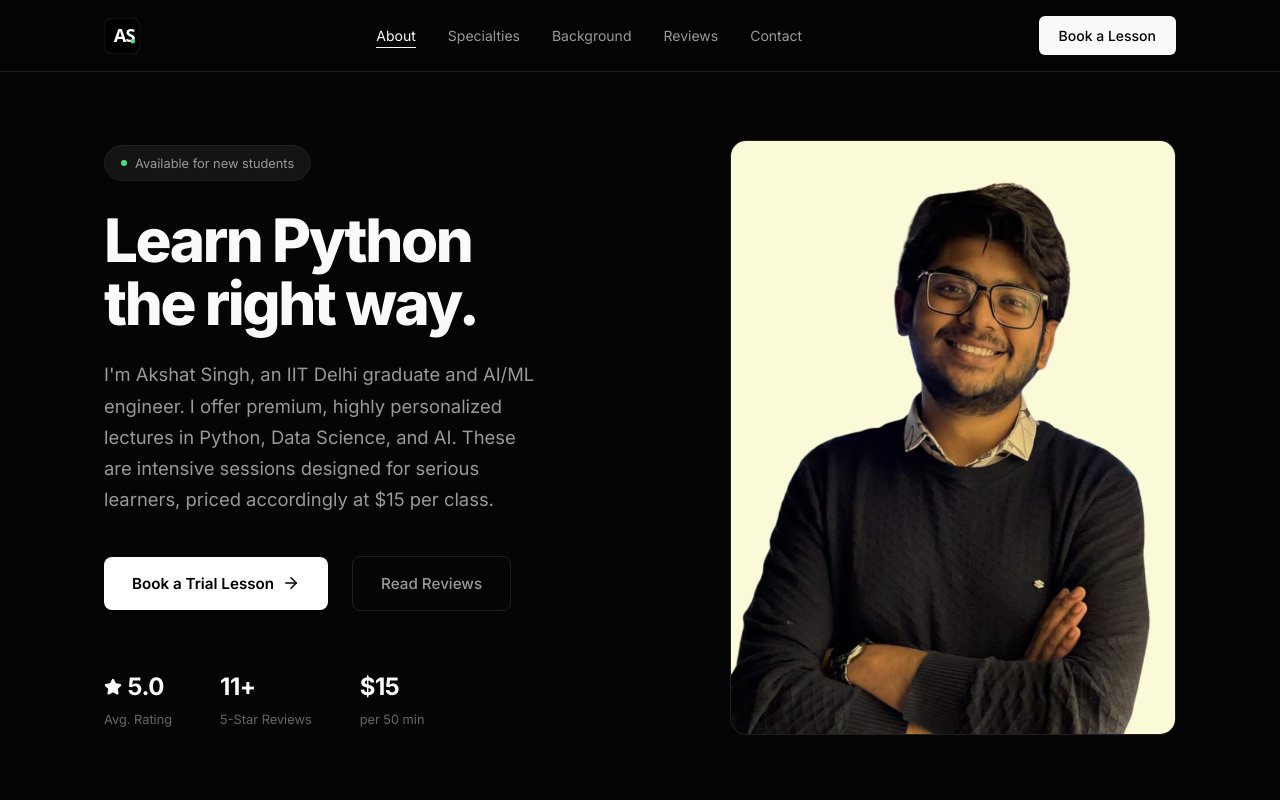
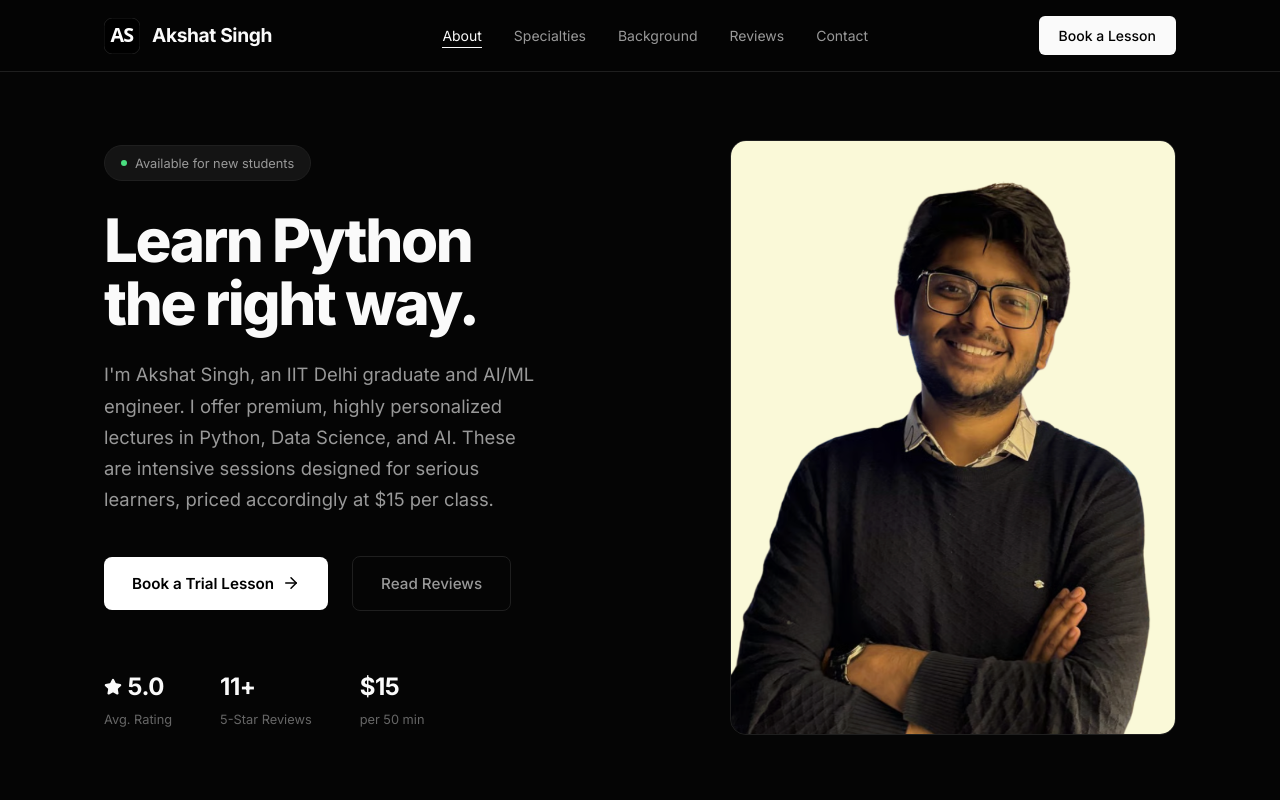
Before and after one commit to realakshatsingh/akshat-tutor-portfolio, a Next.js app: page / in a window 1280 px wide. Shown: the top 800 px of the page. Built offline with nearby package versions, Linux system fonts and the light colour scheme.

Commit message:
Update brand name to Akshat Singh in navbar and footer

```diff
--- a/app/opengraph-image.tsx
+++ b/app/opengraph-image.tsx
@@ -20,8 +20,8 @@ export default function Image() {
           fontFamily: 'sans-serif',
         }}
       >
-        <div style={{ display: 'flex', alignItems: 'flex-end', fontSize: 220, fontWeight: 900, letterSpacing: '-0.05em', color: 'white', marginBottom: '20px' }}>
-          AS<div style={{ width: 40, height: 40, borderRadius: 20, backgroundColor: '#4ade80', margin: '0 0 35px 15px' }}></div>
+        <div style={{ display: 'flex', alignItems: 'center', fontSize: 280, fontWeight: 900, letterSpacing: '-0.05em', color: 'white', marginBottom: '20px' }}>
+          AS
         </div>
         <div style={{ fontSize: 48, color: '#a0a0a0', fontWeight: 500, letterSpacing: '-0.02em' }}>
           Premium Python &amp; Data Science Tutor
--- a/app/page.tsx
+++ b/app/page.tsx
@@ -137,8 +137,9 @@ export default function Home() {
       {/* ─── NAV ─── */}
       <nav className="nav">
         <div className="nav-inner">
-          <a href="#" className="nav-brand" style={{ display: 'flex', alignItems: 'center', height: '36px' }}>
+          <a href="#" className="nav-brand" style={{ display: 'flex', alignItems: 'center', gap: '0.75rem', height: '36px', textDecoration: 'none', color: 'inherit' }}>
             <Logo />
+            <span>Akshat Singh</span>
           </a>
           <ul className="nav-links">
             {navItems.map((item) => (
@@ -425,7 +426,8 @@ export default function Home() {
         <div className="wrap footer">
           <div style={{ display: 'flex', alignItems: 'center', gap: '0.75rem' }}>
             <div style={{ height: '32px' }}><Logo /></div>
-            <span>© {new Date().getFullYear()} Akshat Singh</span>
+            <span style={{ fontWeight: 700, fontSize: '1.1rem', color: '#fff' }}>Akshat Singh</span>
+            <span style={{ marginLeft: '0.25rem' }}>© {new Date().getFullYear()}</span>
           </div>
           <span>Python & Data Science Tutor</span>
         </div>
--- a/components/Logo.tsx
+++ b/components/Logo.tsx
@@ -4,8 +4,7 @@ export default function Logo({ className }: { className?: string }) {
   return (
     <svg className={className} xmlns="http://www.w3.org/2000/svg" viewBox="0 0 512 512" style={{ width: 'auto', height: '100%' }}>
       <rect width="512" height="512" fill="#000000" rx="120" stroke="#333" strokeWidth="8"/>
-      <text x="140" y="340" fontFamily="system-ui, -apple-system, sans-serif" fontSize="260" fontWeight="900" fill="#ffffff" letterSpacing="-15">AS</text>
-      <circle cx="410" cy="330" r="32" fill="#4ade80" />
+      <text x="50%" y="52%" textAnchor="middle" dominantBaseline="middle" fontFamily="system-ui, -apple-system, sans-serif" fontSize="280" fontWeight="900" fill="#ffffff" letterSpacing="-10">AS</text>
     </svg>
   );
 }
```
Also changed, not shown: app/apple-icon.svg, app/icon.svg.
